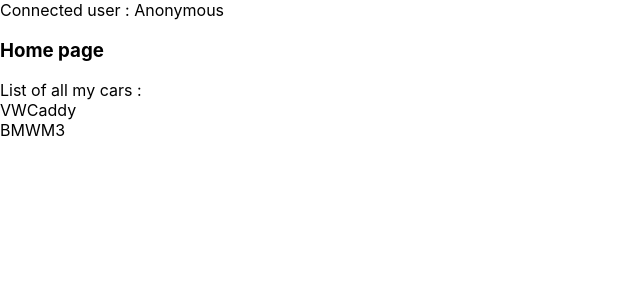
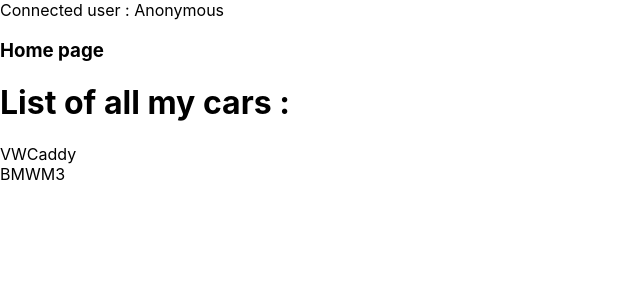
Before and after one commit to rakotomamymy/formationReactHooks, a React (Create React App) app: page / in a window 1280 px wide. Shown: the top 300 px of the page, without its empty margins (0-640 px from the left). Built offline with nearby package versions, Linux system fonts and the light colour scheme; the HTML template or start-up script is replaced by a standard one.

Commit message:
Trigger a build

```diff
--- a/src/Cars/Cars.jsx
+++ b/src/Cars/Cars.jsx
@@ -7,7 +7,7 @@ export default function Cars() {
 
     return (
         <div>
-            <span>List of all my cars :</span>
+            <h1>List of all my cars :</h1>
             <div className="m-2">
             {
                 cars.map(car => <Car key={car.id} brand={car.brand} model={car.model}/>)
```
